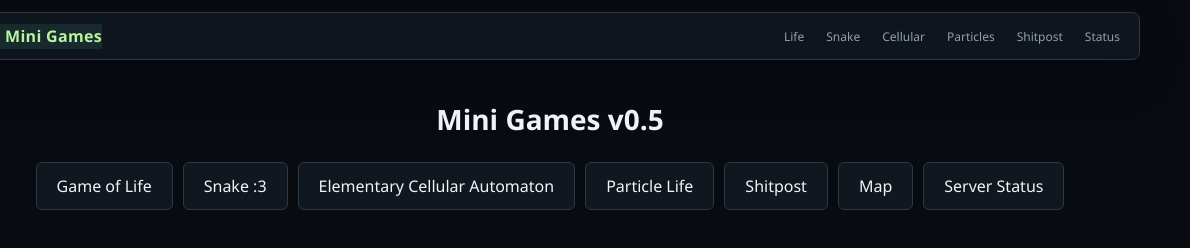
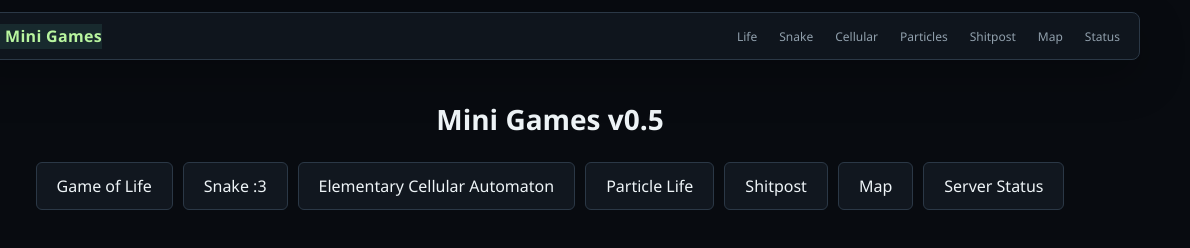
Before and after one commit to GregoryF04/game-of-life, a plain HTML site: page public/index.html in a window 1280 px wide. Shown: the full height of the page, 90-1280 px from the left. Drawn offline with Linux system fonts and the light colour scheme.

Commit message:
Navbar top

```diff
--- a/public/index.html
+++ b/public/index.html
@@ -18,7 +18,7 @@
 <body>
   <nav class="siteNav" aria-label="Main navigation">
     <a class="siteBrand" href="/" aria-current="page"><span class="siteBrandMark">MG</span> Mini Games</a>
-    <div class="siteNavLinks"><a href="/game-of-life/">Life</a><a href="/snake/">Snake</a><a href="/elementary-ca/">Cellular</a><a href="/particle-life/">Particles</a><a href="/shitpost/">Shitpost</a><a href="/status/">Status</a></div>
+    <div class="siteNavLinks"><a href="/game-of-life/">Life</a><a href="/snake/">Snake</a><a href="/elementary-ca/">Cellular</a><a href="/particle-life/">Particles</a><a href="/shitpost/">Shitpost</a><a href="map.gregorydump.download">Map</a><a href="/status/">Status</a></div>
   </nav>
   <main class="home">
     <h1>Mini Games v0.5</h1>
```
